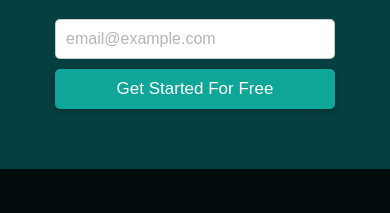
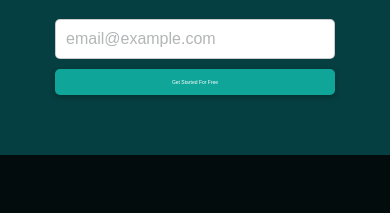
Before and after one commit to Rgerard96/Fylo-Landing-Page, a plain HTML site: page index.html in a window 390 px wide. Shown: the part 1954-2167 px from the top of the page. Drawn offline with Linux system fonts and the light colour scheme.

Commit message:
Update styles.css

```diff
--- a/styles.css
+++ b/styles.css
@@ -548,7 +548,7 @@ input::placeholder{
 
   #cta-input button{
     width: 100%;
-    font-size: 1.2;
+    font-size: .5rem;
   }
   #footer-menu{
     display: block;
```
